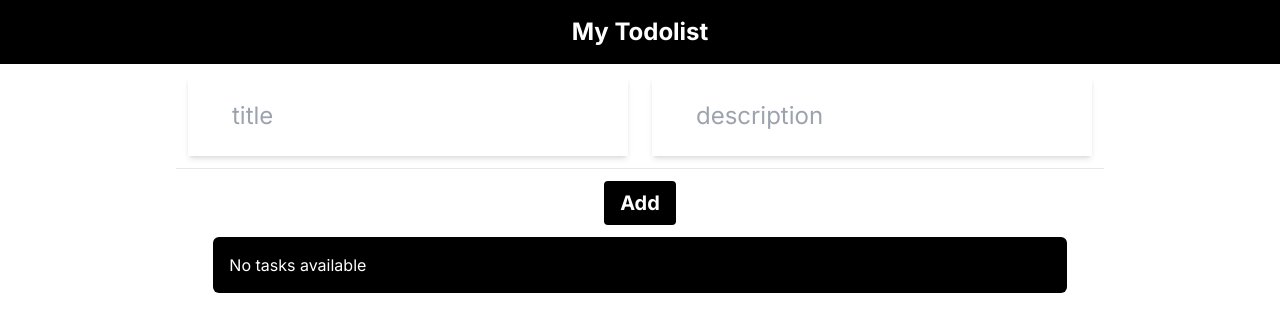
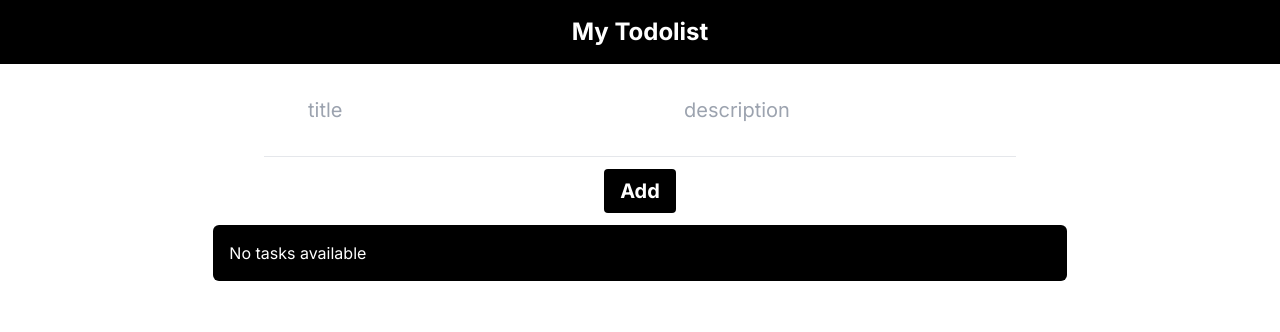
Before and after one commit to VeeraManikanta-Gudala/My-Todolist, a Next.js app: page / in a window 1280 px wide. Shown: the top 332 px of the page. Built offline with nearby package versions, Linux system fonts and the light colour scheme.

Commit message:
Update page.js

```diff
--- a/app/page.js
+++ b/app/page.js
@@ -35,13 +35,13 @@ if(items.length>0){
       <h1 className='py-4 px-1 bg-black text-white font-bold text-center text-2xl'>My Todolist</h1>
     <div className='flex items-center'>
       <form onSubmit={handleSubmit} className='text-center text-4xl m-auto'>
-        <input type='text' placeholder='title' className='border-black shadow-md px-11 py-6 m-3 text-2xl'
+        <input type='text' placeholder='title' className='border-black shadow-black px-8 py-5 m-3 text-xl'
             value={title}
           onChange={(e) => {
             setTitle(e.target.value);
           }}
         ></input>
-        <input type='text' placeholder='description' className=' border-3 m-3 shadow-md border-black px-11 py-6 text-2xl'
+        <input type='text' placeholder='description' className=' border-3 m-3 shadow-black border-black px-8 py-5 text-xl'
             value={description}
           onChange={(e) => {
             setDescription(e.target.value);
```
